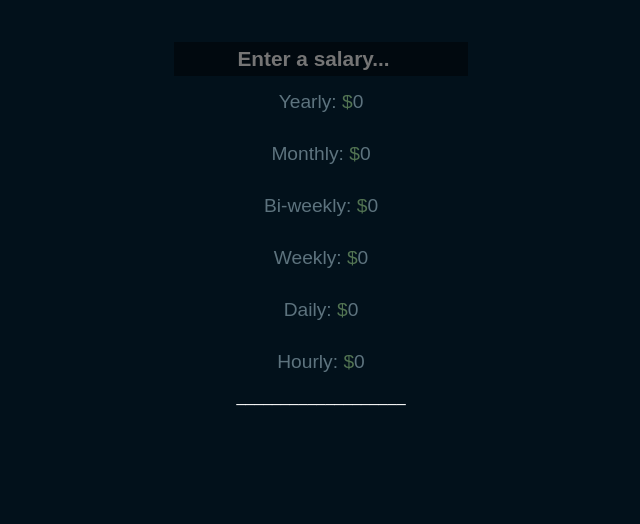
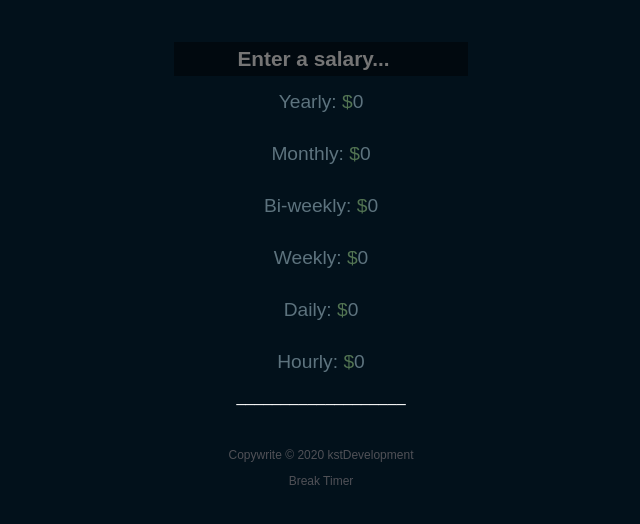
Before and after one commit to 107124/salary-calculator_2.0, a React (Create React App) app: page / in a window 1280 px wide. Shown: the top 524 px of the page, without its empty margins (319-959 px from the left). Built offline with nearby package versions, Linux system fonts and the light colour scheme.

Commit message:
footer
added a footer with my copywrite tag.

```diff
--- a/src/App.js
+++ b/src/App.js
@@ -1,5 +1,6 @@
 import React from "react";
 import Calculator from "./calculator";
+import Footer from "./footer";
 
 import "./styles.css";
 
@@ -7,7 +8,7 @@ export default function App() {
   return (
     <div className="App">
       <Calculator />
-      {/* TODO Add in the footer */}
+      <Footer />
     </div>
   );
 }
--- /dev/null
+++ b/src/footer.js
@@ -0,0 +1,11 @@
+import React from "react";
+// import { Link, Route, Switch, BrowserRouter } from "react-router";
+
+export default function Footer() {
+  return (
+    <div className="footer-container">
+      <p>Copywrite © 2020 kstDevelopment</p>
+      <p>Break Timer</p>
+    </div>
+  );
+}
--- a/src/styles.css
+++ b/src/styles.css
@@ -46,5 +46,11 @@ input {
 }
 
 .divider {
+  margin-top: 10px;
   color: white;
 }
+
+.footer-container {
+  font-size: 12px;
+  color: #505157;
+}
```
